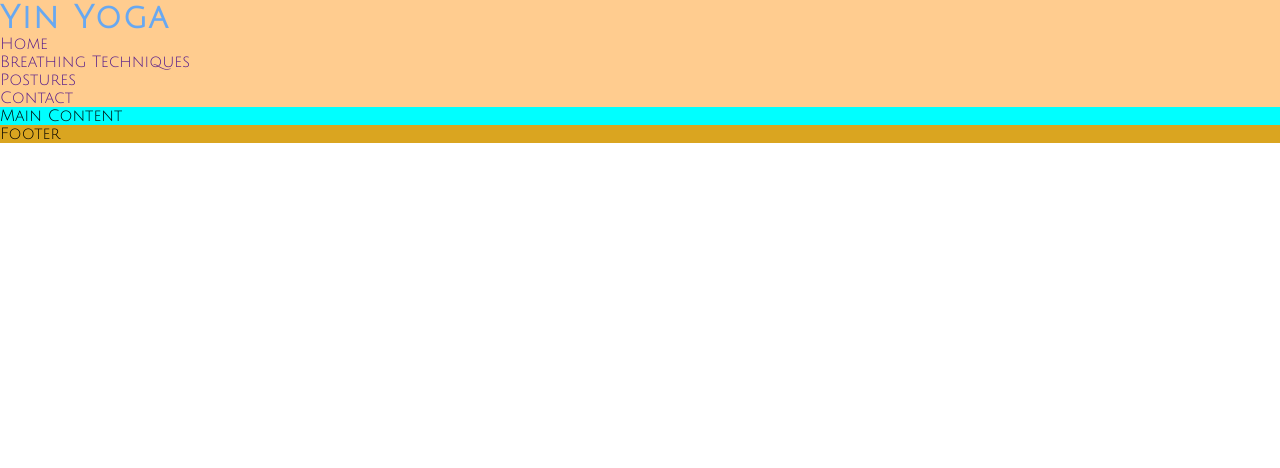
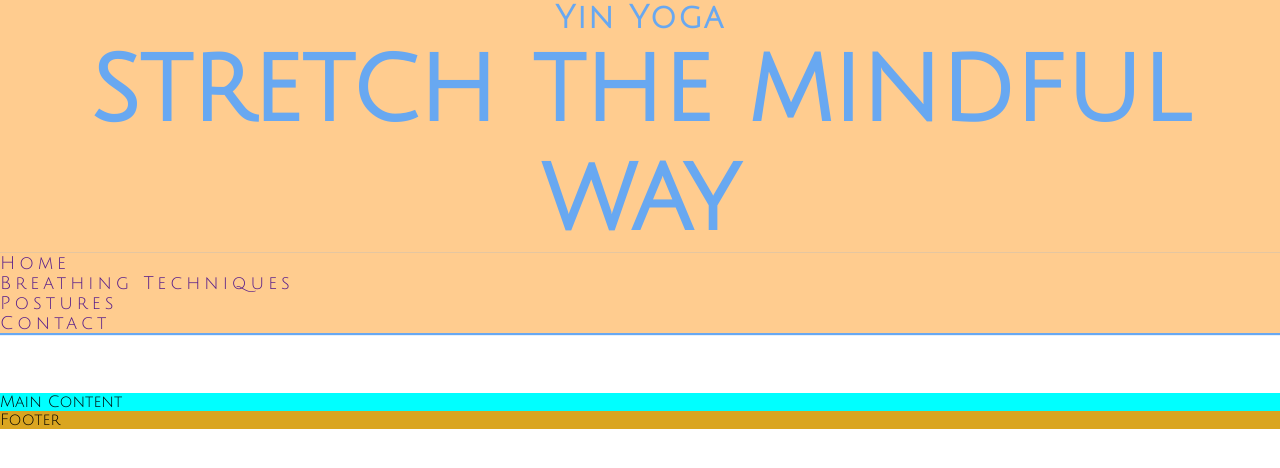
Before and after one commit to FlyingCarpetC/yin-yoga, a plain HTML site: page index.html in a window 1280 px wide. Drawn offline with Linux system fonts and the light colour scheme.

Commit message:
added heading two

```diff
--- a/assets/css/style.css
+++ b/assets/css/style.css
@@ -16,12 +16,13 @@ body {
     flex-direction: column;
     color: #000000;
     font-family: "Julius Sans One", sans-serif;
+
 }
 
 /*Header*/
 header {
     background-color: #ffcc8f;
-}
+   }
 
 /*Remove hyperlink from header*/
 header a {
@@ -34,11 +35,41 @@ h1 {
     letter-spacing: 2px;
     color: #68a8f1;
     text-emphasis: bold;
+    text-align: center;
 }
+
+#heading {
+    font-size: 200%;
+}
+
+#heading-two {
+    font-size: 100px;
+    text-transform: lowercase;
+    text-align: center;
+    color: #68a8f1;
+}
+/*style the nav*/
+#nav-bar {
+    font-size: large;
+    letter-spacing: 4px;
+    list-style-type: none;
+    color: inherit;
+    }
+
+
+nav {
+    background-color: #ffcc8f;
+    width: 100%;
+    box-shadow: 1px 1px 1px 1px #68a8f1;
+    display: block;
+}
+
 
 /*Main Content*/
 main {
     background-color: aqua;
+    /*push header down to allow space for nav items*/
+    margin-top: 60px;
 }
 /*Footer*/
 footer {
--- a/index.html
+++ b/index.html
@@ -15,11 +15,12 @@
     <!--Header-->
     <header>
         <a href="index.html">
-            <h1 id="">Yin Yoga</h1>
+            <h1 id="heading">Yin Yoga</h1>
+            <h2 id="heading-two">Stretch the mindful way</h2>
         </a>
 
         <nav>
-            <ul id="">
+            <ul id="nav-bar">
                 <li><a href="" class="hover">Home</a></li>
                 <li><a href="">Breathing Techniques</a></li>
                 <li><a href="">Postures</a></li>
```
